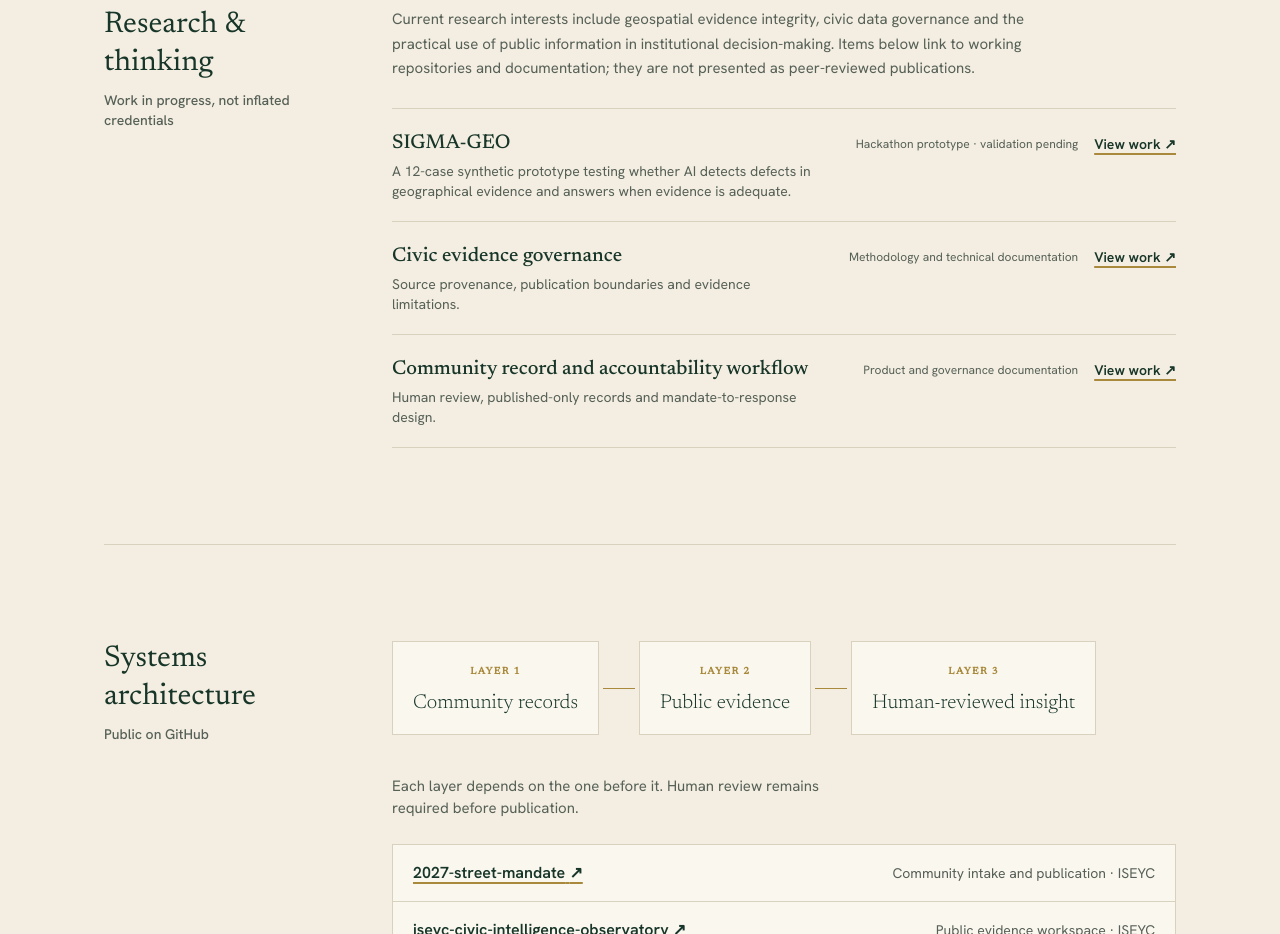
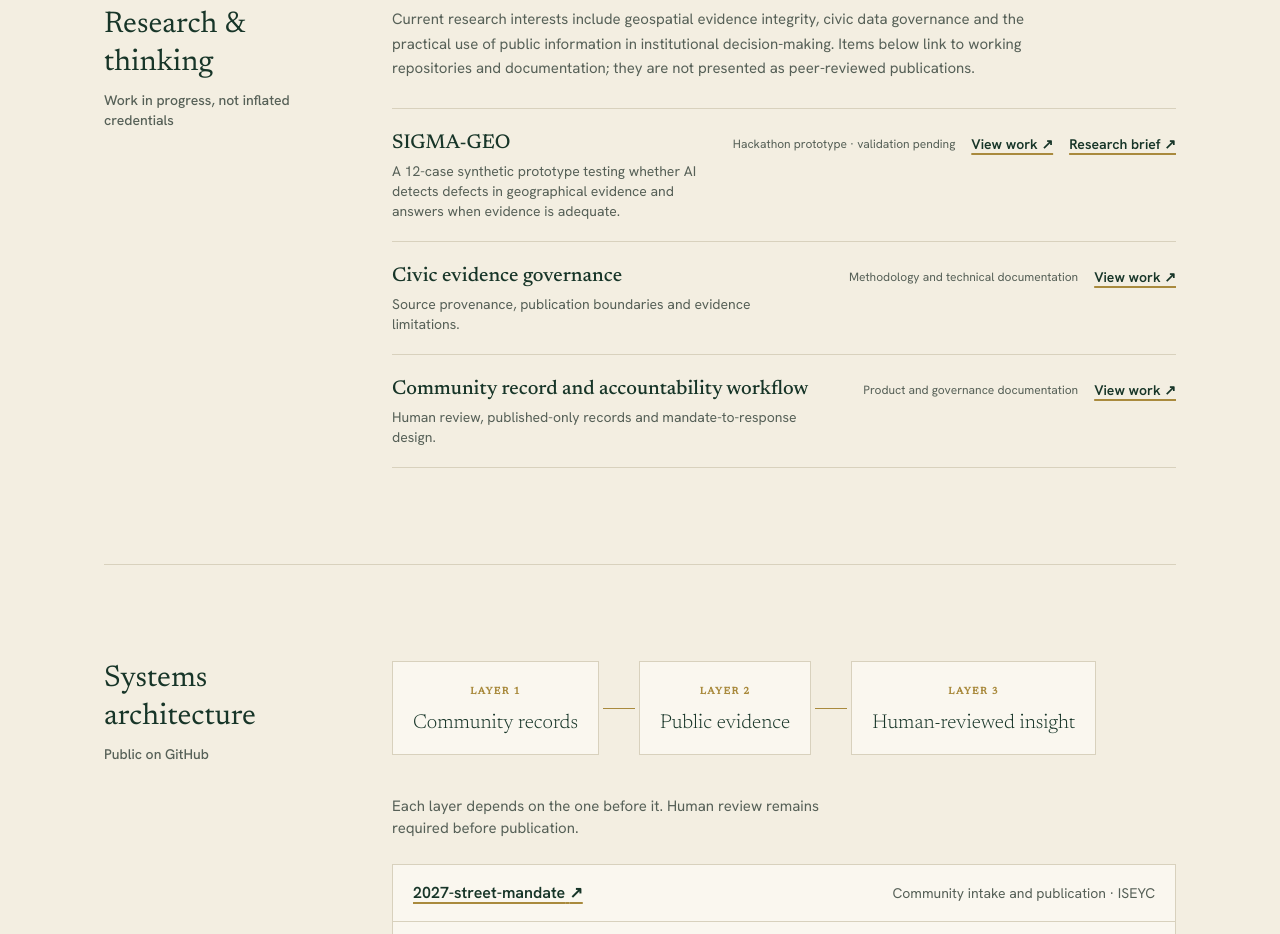
Before and after one commit to mrzulqarnainnadabo/zulqarnain-nadabo, a Next.js app: page / in a window 1280 px wide. Shown: the part 6600-7534 px from the top of the page. Built offline with nearby package versions, Linux system fonts and the light colour scheme.

Commit message:
Link the SIGMA-GEO research brief from portfolio

```diff
--- a/components/Research.jsx
+++ b/components/Research.jsx
@@ -8,7 +8,7 @@ export default function Research() {
       <ul className="divide-y divide-rule border-y border-rule">
         {research.map((item) => <li key={item.title} className="flex flex-col gap-2 py-5 sm:flex-row sm:items-baseline sm:justify-between sm:gap-8">
           <div><p className="font-serif text-xl font-medium text-forest">{item.title}</p><p className="mt-1 text-sm text-mute">{item.description}</p></div>
-          <div className="flex shrink-0 items-center gap-4"><span className="text-xs text-mute">{item.type}</span><a className="text-sm font-semibold text-forest underline decoration-gold decoration-2 underline-offset-4" href={item.href} target="_blank" rel="noreferrer">View work ↗</a></div>
+          <div className="flex shrink-0 flex-wrap items-center gap-4"><span className="text-xs text-mute">{item.type}</span><a className="text-sm font-semibold text-forest underline decoration-gold decoration-2 underline-offset-4" href={item.href} target="_blank" rel="noreferrer">View work ↗</a>{item.briefHref && <a className="text-sm font-semibold text-forest underline decoration-gold decoration-2 underline-offset-4" href={item.briefHref} target="_blank" rel="noreferrer">Research brief ↗</a>}</div>
         </li>)}
       </ul>
     </Section>
```
